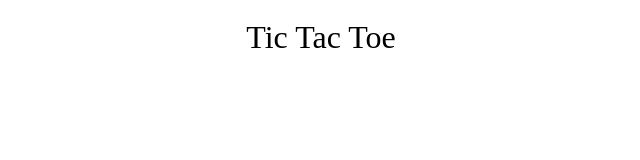
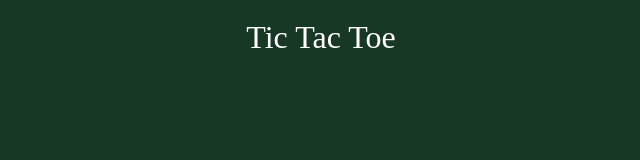
Before and after one commit to Mr-Kumar-Abhishek/tic-tac-toe, a plain HTML site: page index.html in a window 1280 px wide. Shown: the whole page, without its empty margins (319-959 px from the left). Drawn offline with nearby package versions, Linux system fonts and the light colour scheme.

Commit message:
set background and heading color

```diff
--- a/css/main.css
+++ b/css/main.css
@@ -1,3 +1,8 @@
+html, body {
+	background: #163825;
+}
+
 h1 {
 	text-align: center;
+	color: #fff;
 }
```
